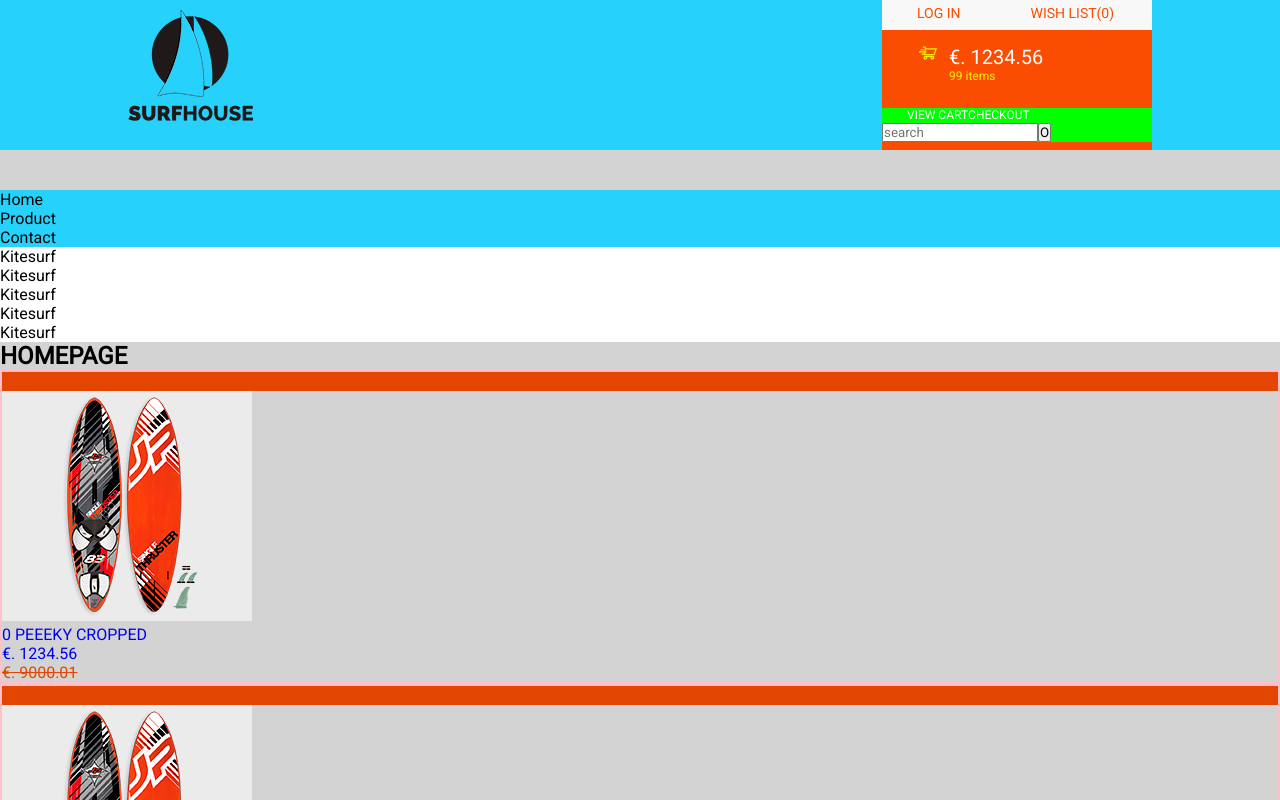
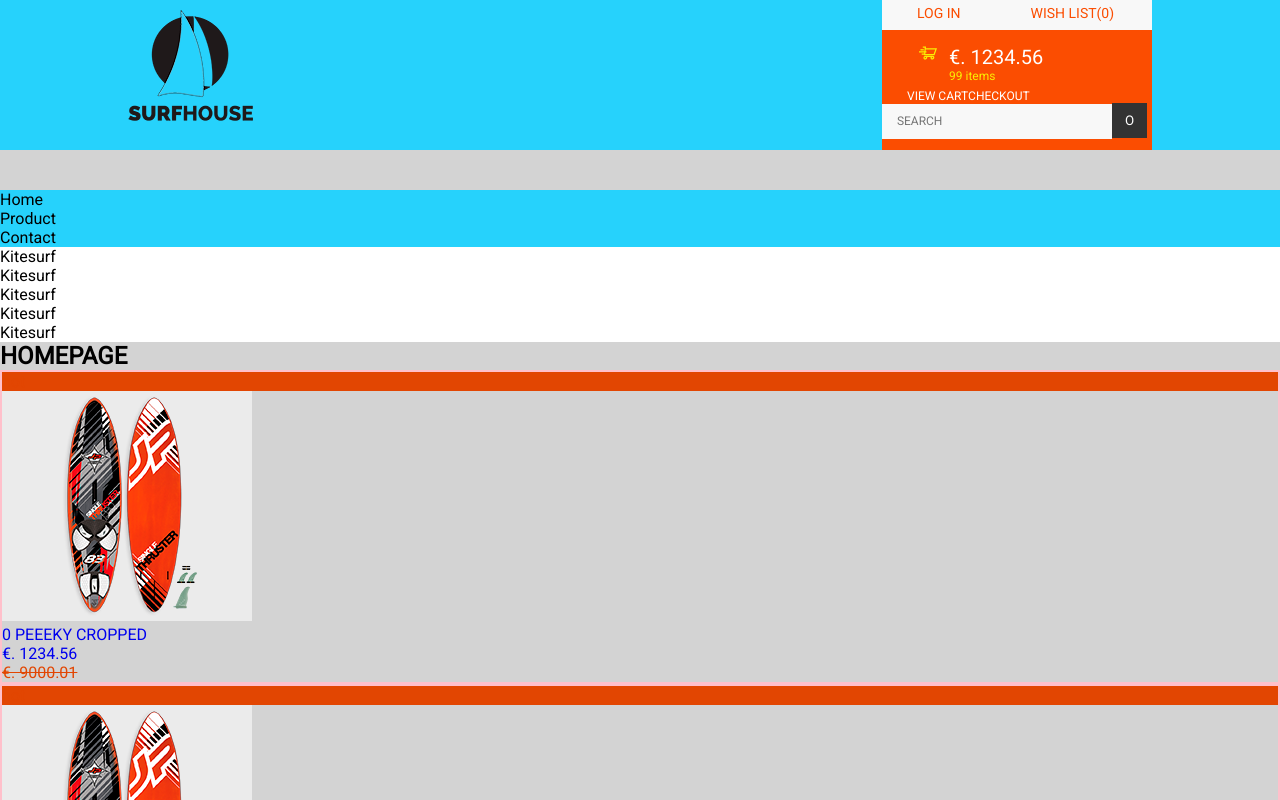
Before and after one commit to stesserHub/Modern-Front-End-3-Surf-House, a Vue app in the folder surfhouse/: page / in a window 1280 px wide. Shown: the top 800 px of the page. Built offline with nearby package versions, Linux system fonts and the light colour scheme.

Commit message:
cart styling close enough

```diff
--- a/surfhouse/src/assets/styles/global.scss
+++ b/surfhouse/src/assets/styles/global.scss
@@ -156,7 +156,29 @@ footer {
     }
 
     .cartsearch {
-        background-color: lime;
+
+        form {
+            input {
+                border: none;
+
+                &[type=text] {
+                    width: 230px;
+                    height: 35px;
+                    background-color: $background;
+                    font-size: 12px;
+                    text-transform: uppercase;
+                }
+
+                &[type=submit] {
+                    width: 35px;
+                    height: 35px;
+                    color: $plain;
+                    background-color: $toned;
+                }
+
+            }
+        }
+
     }
 }
 
--- a/surfhouse/src/components/_Header.vue
+++ b/surfhouse/src/components/_Header.vue
@@ -36,7 +36,6 @@
                     </div>
 
                     <br>
-                    <br>
 
                     <ul>
                         <li>
@@ -53,7 +52,7 @@
                 </div>
                 <div class="cartsearch">
                     <form action="oist">
-                        <input type="text" name="search" placeholder="search">
+                        <input type="text" name="search" placeholder="     search">
                         <input type="submit" value="O">
                     </form>
                 </div>
```
